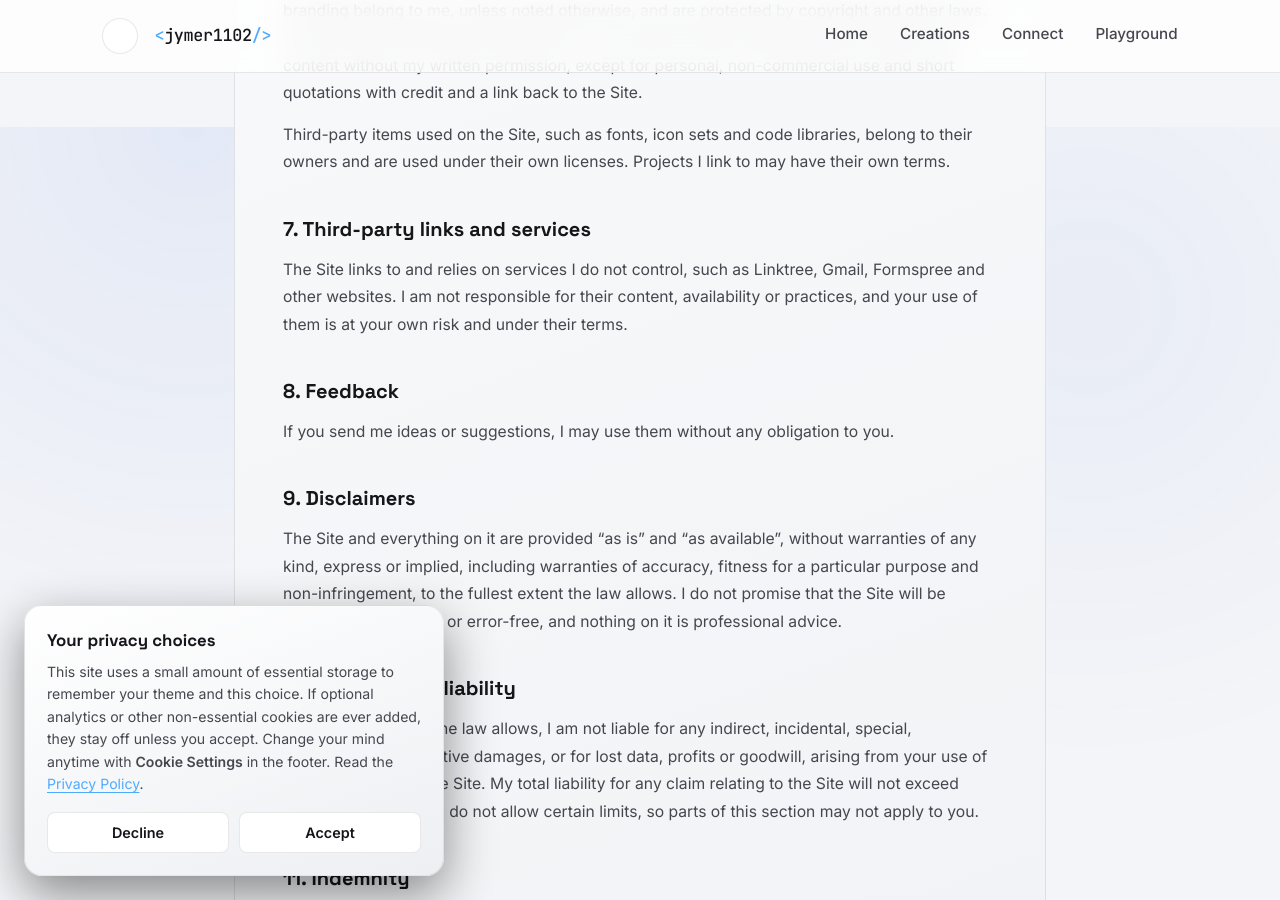
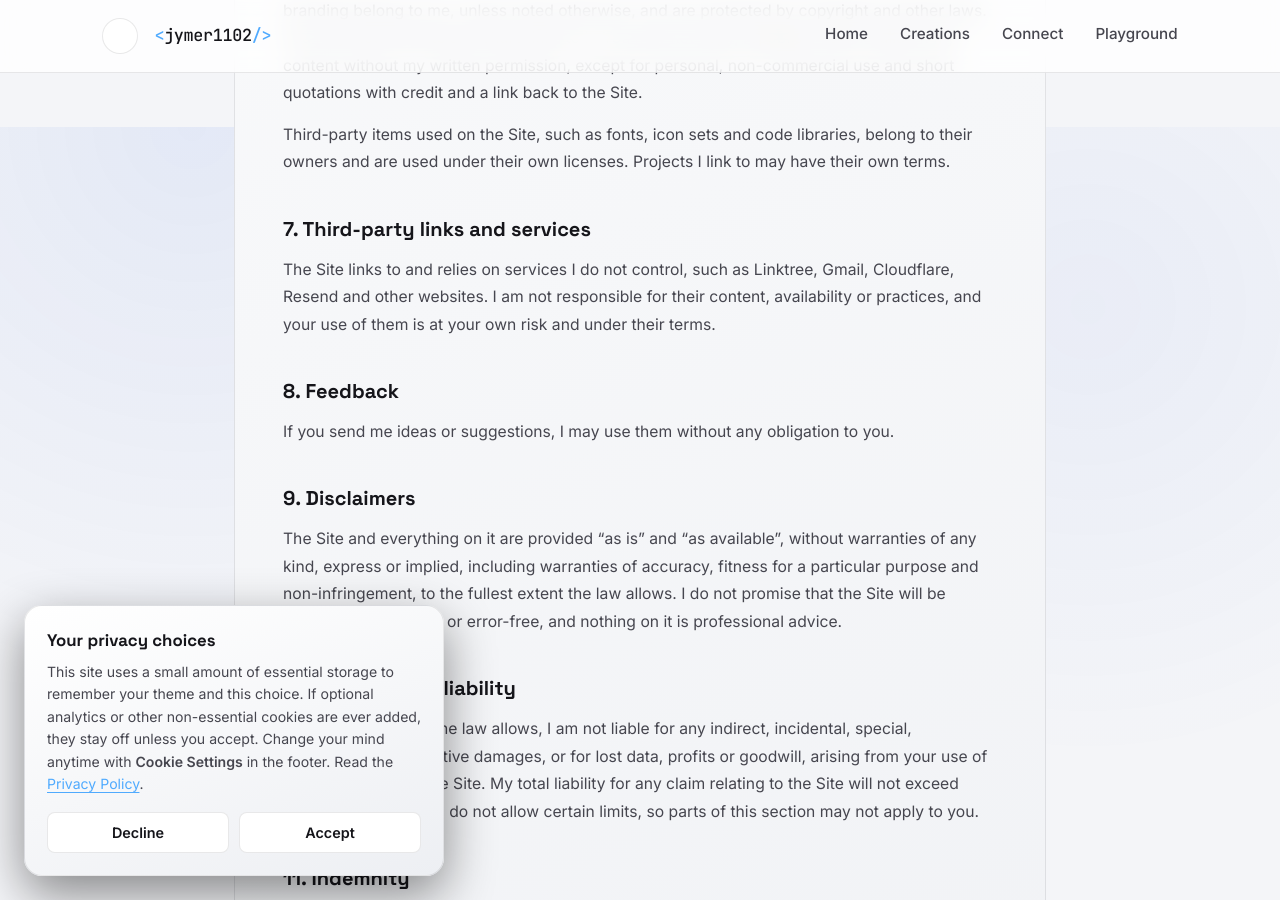
Before and after one commit to jymer1102/jymer1102, a Jekyll site: the page built from pages/terms.html, in a window 1280 px wide and 900 px high, scrolled down 1673 px. Built offline with Jekyll 4.4.1, drawn with Linux system fonts in a browser that asks for light colours.

Commit message:
Update terms of service with new service references

```diff
--- a/pages/terms.html
+++ b/pages/terms.html
@@ -9,7 +9,7 @@ eyebrow: "jymer1102 / legal"
 heading: "Terms of Service"
 legal_meta: "Effective November 6, 2026"
 ---
-<div class="legal-panel legal-content">
+<div class="legal-panel legal-content js-interactive-container">
 <p>These Terms of Service (the “Terms”) apply to your use of jymer1102.com (the “Site”), a personal website and portfolio run by Jackson Weimer, who also goes by jymer1102 (“I”, “me” or “my”). Please read them carefully.</p>
 
 <h2>1. Accepting these Terms</h2>
@@ -45,7 +45,7 @@ legal_meta: "Effective November 6, 2026"
 <p>Third-party items used on the Site, such as fonts, icon sets and code libraries, belong to their owners and are used under their own licenses. Projects I link to may have their own terms.</p>
 
 <h2>7. Third-party links and services</h2>
-<p>The Site links to and relies on services I do not control, such as Linktree, Gmail, Formspree and other websites. I am not responsible for their content, availability or practices, and your use of them is at your own risk and under their terms.</p>
+<p>The Site links to and relies on services I do not control, such as Linktree, Gmail, Cloudflare, Resend and other websites. I am not responsible for their content, availability or practices, and your use of them is at your own risk and under their terms.</p>
 
 <h2>8. Feedback</h2>
 <p>If you send me ideas or suggestions, I may use them without any obligation to you.</p>
```
